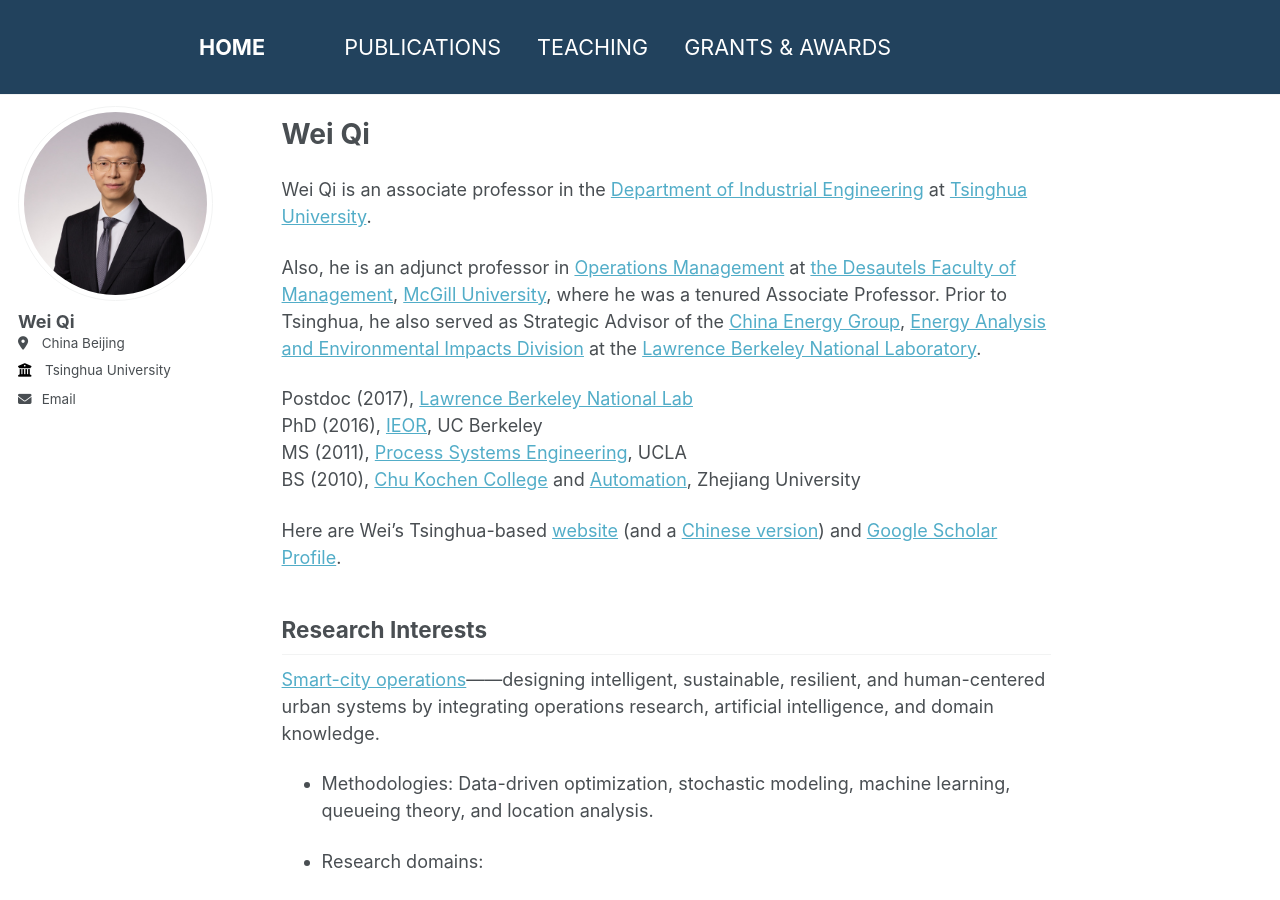
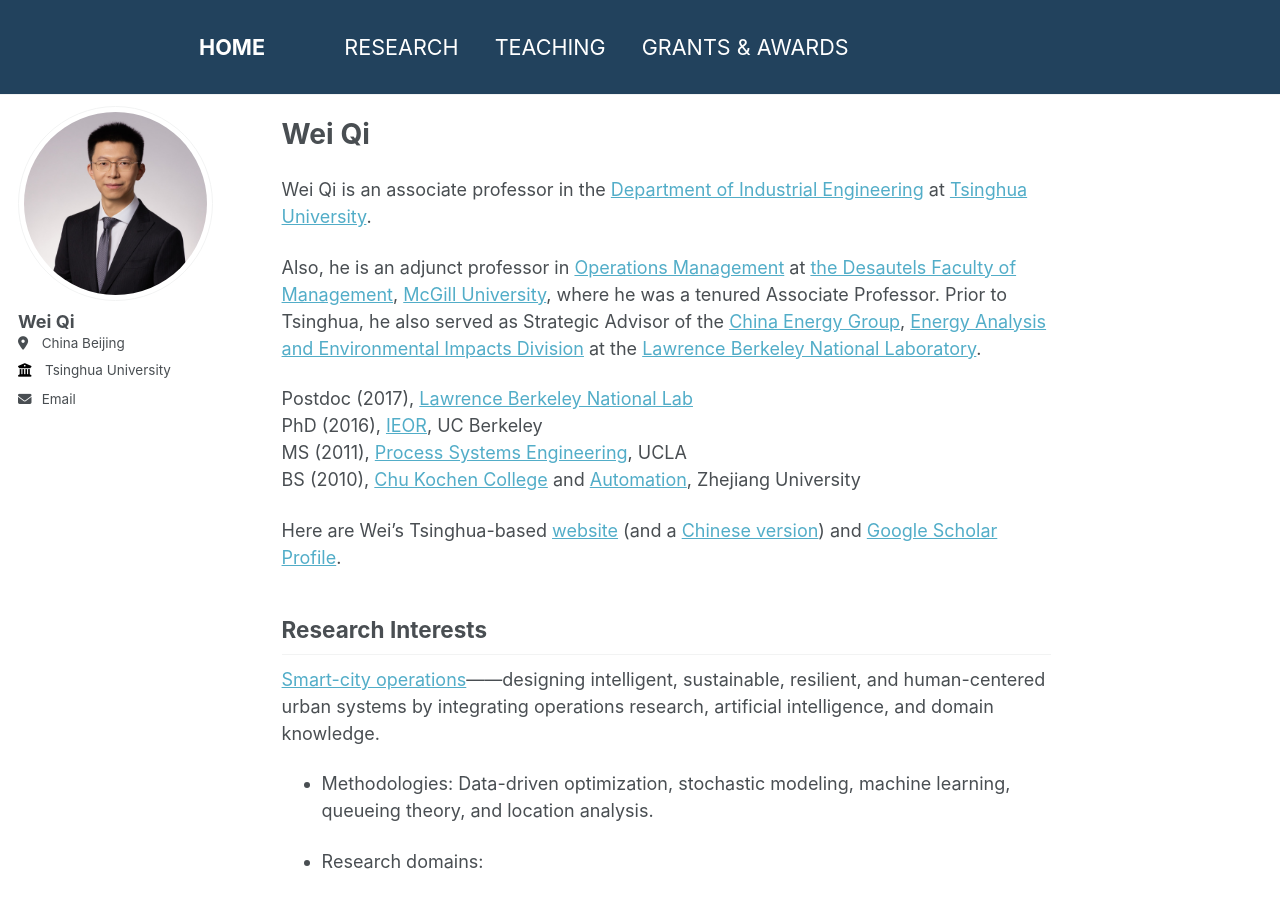
Before and after one commit to wei-qi-home/wei-qi-home.github.io, a Jekyll site: the page built from _pages/about.md, in a window 1280 px wide and 900 px high. Built offline with Jekyll 4.4.1, drawn with Linux system fonts in a browser that asks for light colours.

Commit message:
Restore RESEARCH navigation label

```diff
--- a/_data/navigation.yml
+++ b/_data/navigation.yml
@@ -1,6 +1,6 @@
 # main links links
 main:
-  - title: "PUBLICATIONS"
+  - title: "RESEARCH"
     url: /research/
 
   - title: "TEACHING"
```
